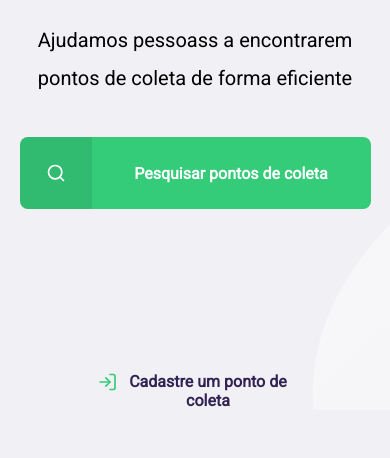
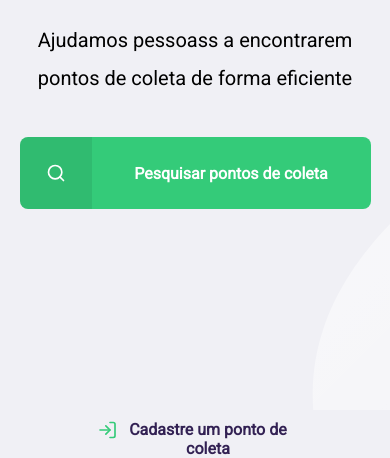
Before and after one commit to Guiiih/Ecoleta, a plain HTML site: page index.html in a window 390 px wide. Shown: the part 434-892 px from the top of the page. Before the commit the page ends 844 px from the top, so only its background shows below. Drawn offline with Linux system fonts and the light colour scheme.

Commit message:
Update responsive.css

```diff
--- a/styles/responsive.css
+++ b/styles/responsive.css
@@ -10,7 +10,7 @@
 
     #page-home header a{
         position: absolute;
-        bottom: 0px;
+        bottom: -48px;
 
         left: 50%;
         transform: translateX(-50%);
```
